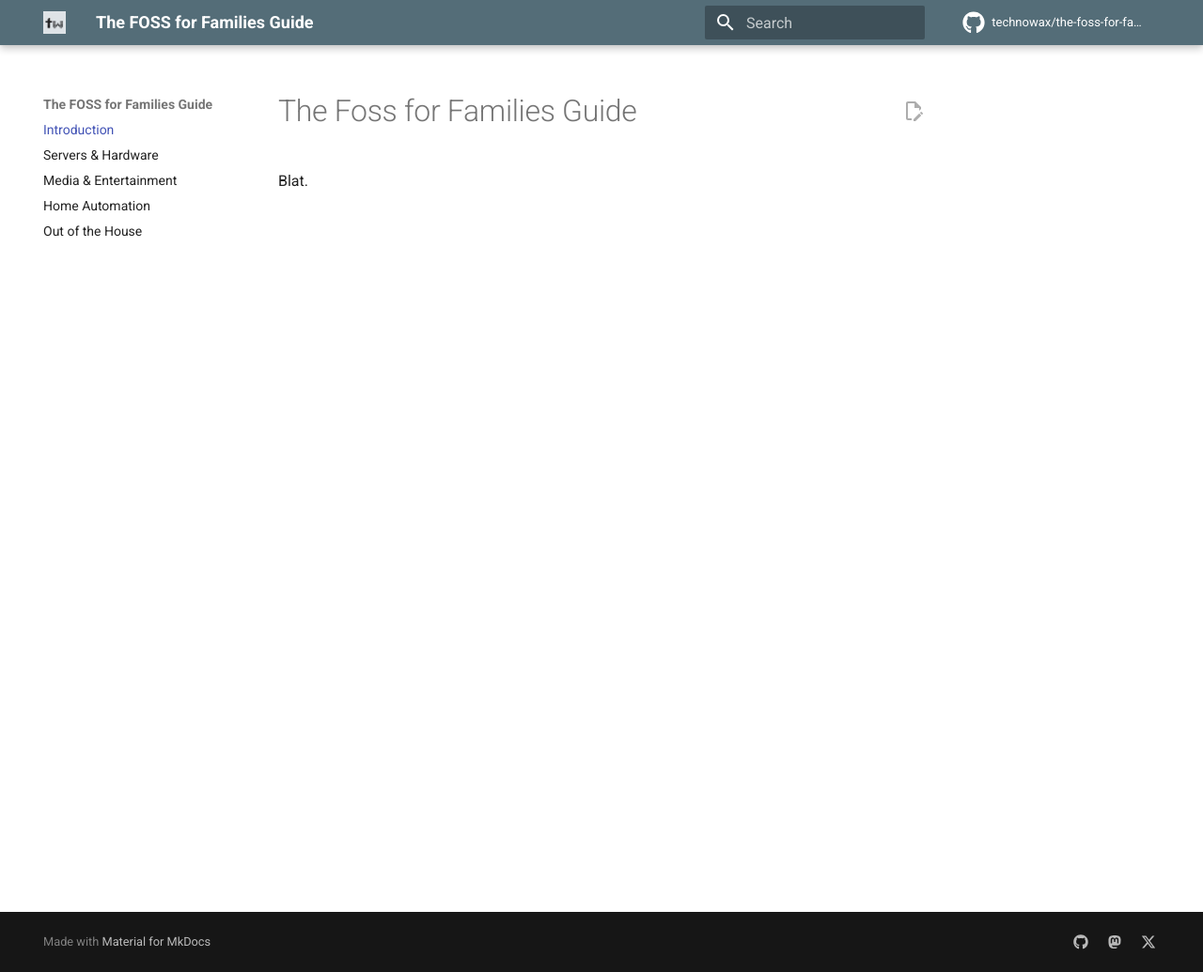
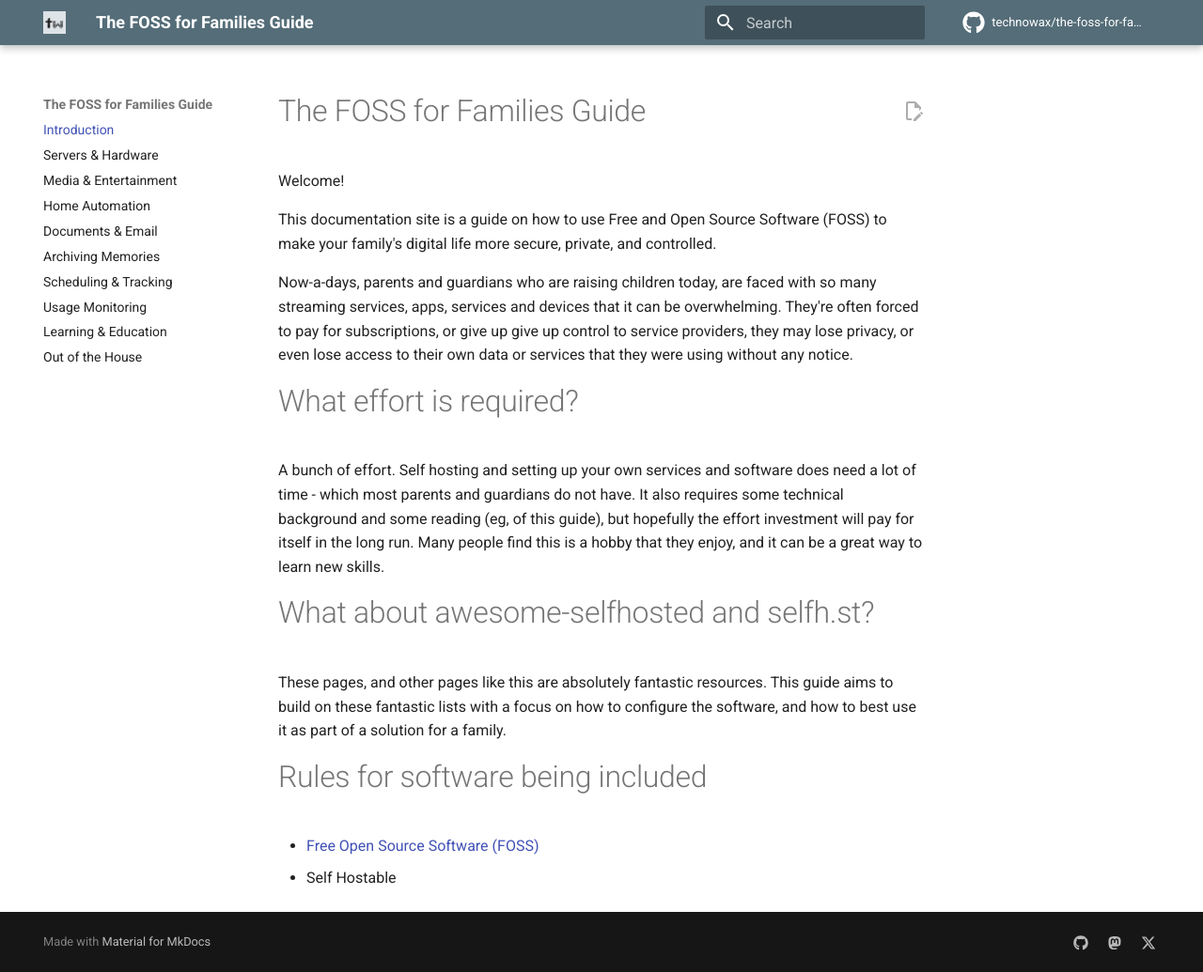
Before and after one commit to technowax/the-foss-for-families-guide, an MkDocs documentation site: the page built from docs/index.md, in a window 1280 px wide and 1035 px high. Shown: the whole window at 94% size. Built offline with MkDocs 1.6.1 and Material for MkDocs 9.7.7, drawn with Linux system fonts in a browser that asks for light colours; comment, search, counter and statistics services are not loaded.

Commit message:
more structure

```diff
--- a/docs/index.md
+++ b/docs/index.md
@@ -1,3 +1,20 @@
-# The Foss for Families Guide
+# The FOSS for Families Guide
 
-Blat.
+Welcome!
+
+This documentation site is a guide on how to use Free and Open Source Software (FOSS) to make your family's digital life more secure, private, and controlled.
+
+Now-a-days, parents and guardians who are raising children today, are faced with so many streaming services, apps, services and devices that it can be overwhelming. They're often forced to pay for subscriptions, or give up give up control to service providers, they may lose privacy, or even lose access to their own data or services that they were using without any notice.
+
+# What effort is required?
+
+A bunch of effort. Self hosting and setting up your own services and software does need a lot of time - which most parents and guardians do not have. It also requires some technical background and some reading (eg, of this guide), but hopefully the effort investment will pay for itself in the long run. Many people find this is a hobby that they enjoy, and it can be a great way to learn new skills.
+
+# What about awesome-selfhosted and selfh.st?
+
+These pages, and other pages like this are absolutely fantastic resources. This guide aims to build on these fantastic lists with a focus on how to configure the software, and how to best use it as part of a solution for a family.
+
+# Rules for software being included
+
+- [Free Open Source Software (FOSS)](https://en.wikipedia.org/wiki/Free_and_open-source_software)
+- Self Hostable
--- a/mkdocs.yml
+++ b/mkdocs.yml
@@ -59,4 +59,9 @@ nav:
   - "Servers & Hardware": servers-and-hardware/index.md
   - "Media & Entertainment": media-and-entertainment/index.md
   - "Home Automation": home-automation/index.md
+  - "Documents & Email": documents-and-email/index.md
+  - "Archiving Memories": archiving-memories/index.md
+  - "Scheduling & Tracking": scheduling-and-tracking/index.md
+  - "Usage Monitoring": usage-monitoring/index.md
+  - "Learning & Education": learning-and-education/index.md
   - "Out of the House": out-of-the-house/index.md
```
Also changed, not shown: docs/archiving-memories/index.md (added, +1 -0 lines), docs/documents-and-email/shared-emails-for-parents.md (added, +1 -0 lines), docs/usage-monitoring/index.md (added, +1 -0 lines), learning-and-education/index.md (added, +1 -0 lines), scheduling-and-tracking/index.md (added, +1 -0 lines), docs/documents-and-email/index.md (added), 1 other file.
